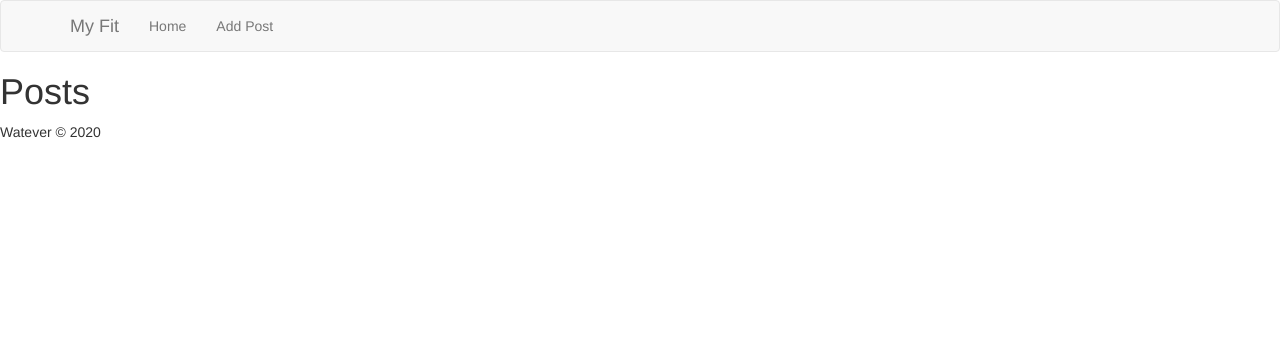
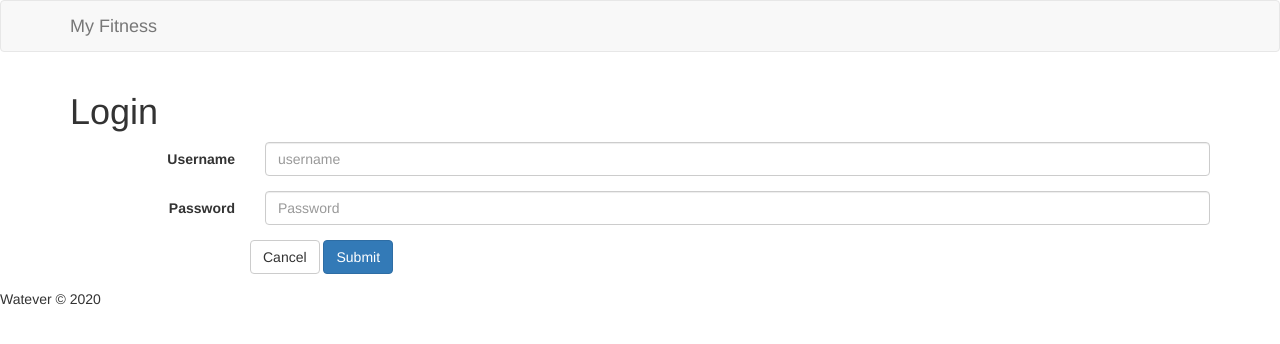
Before and after one commit to bman776/CPSC471-Project, a PHP site: page /Project/ in a window 1280 px wide. Shown: the top 344 px of the page. Run offline with PHP 8.4, Linux system fonts and the light colour scheme; some libraries are stand-ins or nearby versions.

Commit message:
Updated index.php to serve as login pg for app

```diff
--- a/Project/index.php
+++ b/Project/index.php
@@ -1,10 +1,42 @@
 <?php
 	require('config/config.php');
 	require('config/db.php');
+
+	if (isset($_POST['username'])) {
+		echo $_POST['username'];
+	}
+
+	if (isset($_POST['password'])) {
+		echo $_POST['password'];
+	}
 ?>
 
-<?php include('inc/header.php'); ?>
-	<div clas="container">
-		<h1>Posts</h1>
+<?php include('inc/loginHeader.php'); ?>
+	<div class="container">
+		<h1>Login</h1>
+		<form class="form-horizontal" method="post" action="index.php">
+			<fieldset>
+
+				<div class="form-group">
+					<label for="inputUsername" class="col-lg-2 control-label">Username</label>
+					<div class="col-lg-10">
+						<input type="text" class="form-control" id="inputUsername" name="username" placeholder="username">
+					</div>
+				</div>
+
+				<div class="form-group">
+					<label for="inputPassword" class="col-lg-2 control-label">Password</label>
+					<div class="col-lg-10">
+						<input type="password" class="form-control" id="inputPassword" name="password" placeholder="Password">
+					</div>
+				</div>
+
+				<div class="form-group">
+					<div class="col-lg-l0 col-lg-offset-2">
+					<button type="reset" class="btn btn-default">Cancel</button>
+					<button type="submit" class="btn btn-primary">Submit</button>
+				</div>
+			</fieldset>
+		</form>
 	</div>
 <?php include('inc/footer.php'); ?>
```
